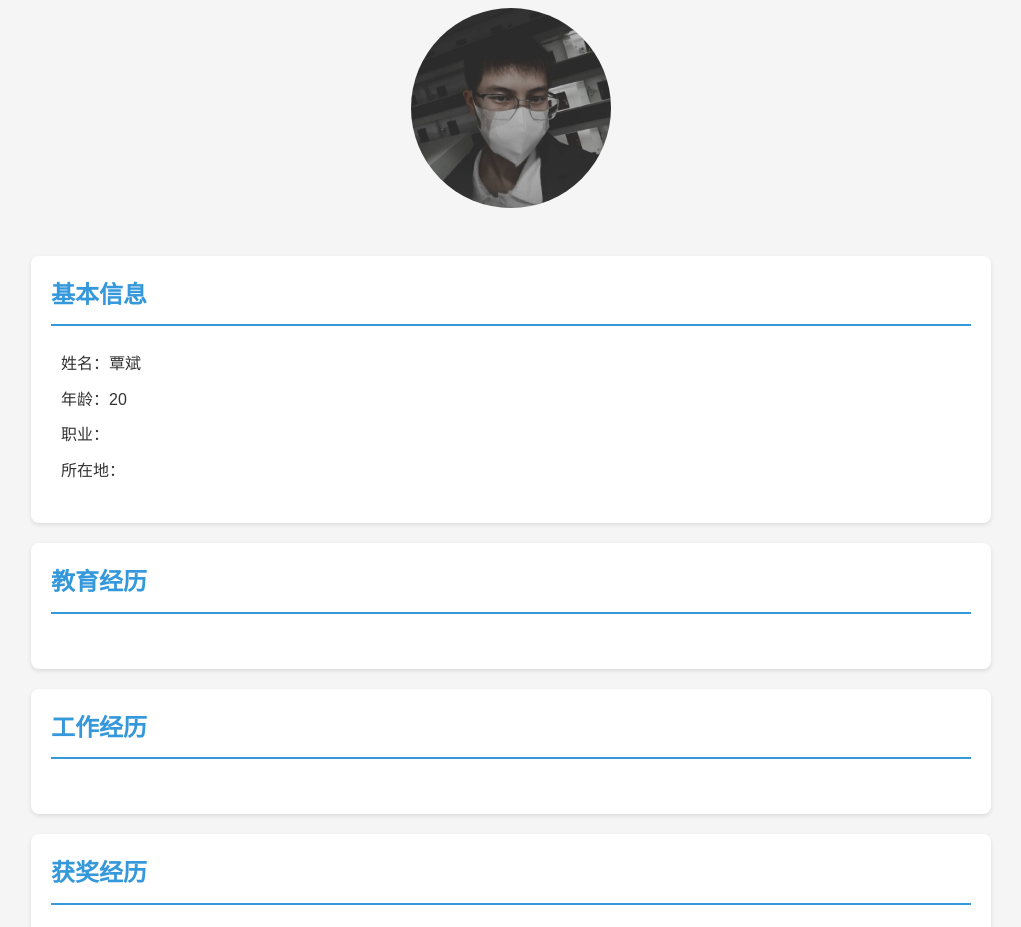
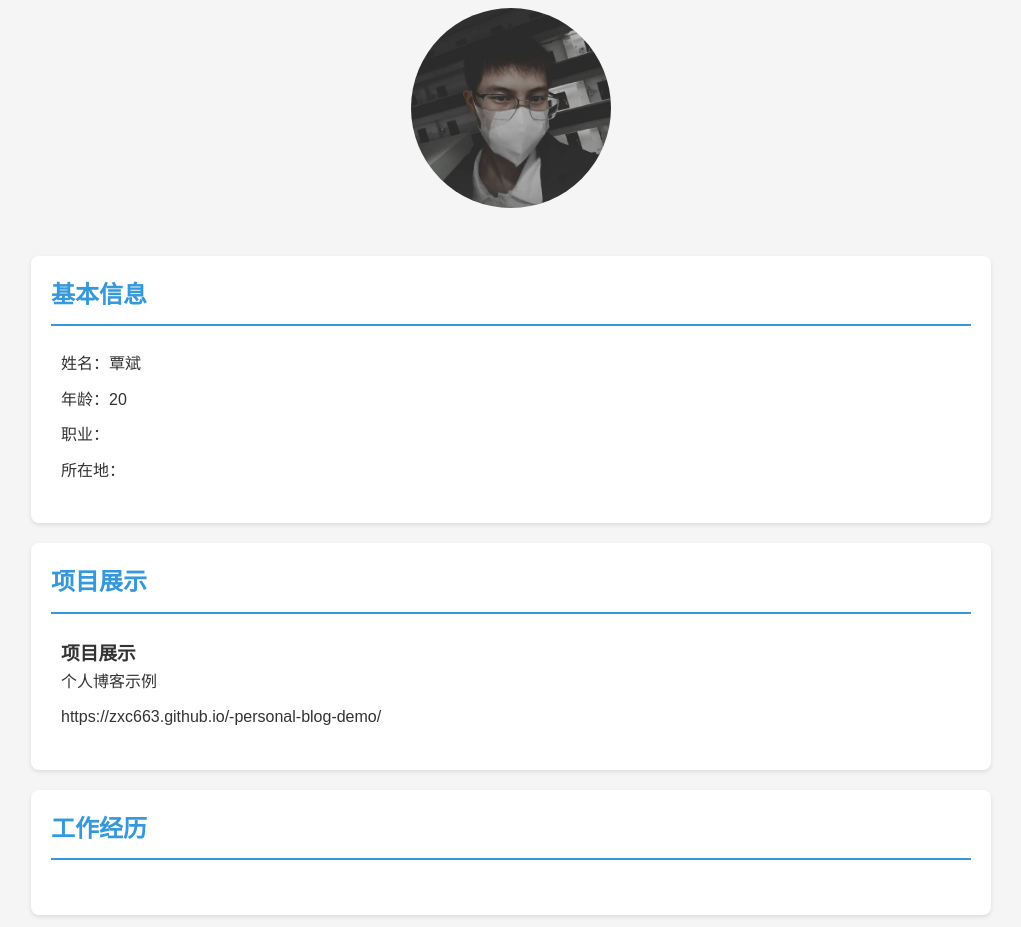
Before and after one commit to zxc663/ThirteenXino, a plain HTML site: page index.html in a window 1280 px wide. Shown: the part 96-1023 px from the top of the page, without its empty margins (129-1150 px from the left). Drawn offline with Linux system fonts and the light colour scheme.

```diff
--- a/index.html
+++ b/index.html
@@ -26,9 +26,11 @@
         </section>
 
         <section class="education">
-            <h2>教育经历</h2>
+            <h2>项目展示</h2>
             <div class="info-content">
-
+                <h3>项目展示</h3>
+                 <p>个人博客示例</p>
+                <p>https://zxc663.github.io/-personal-blog-demo/</p>
             </div>
         </section>
 
```
